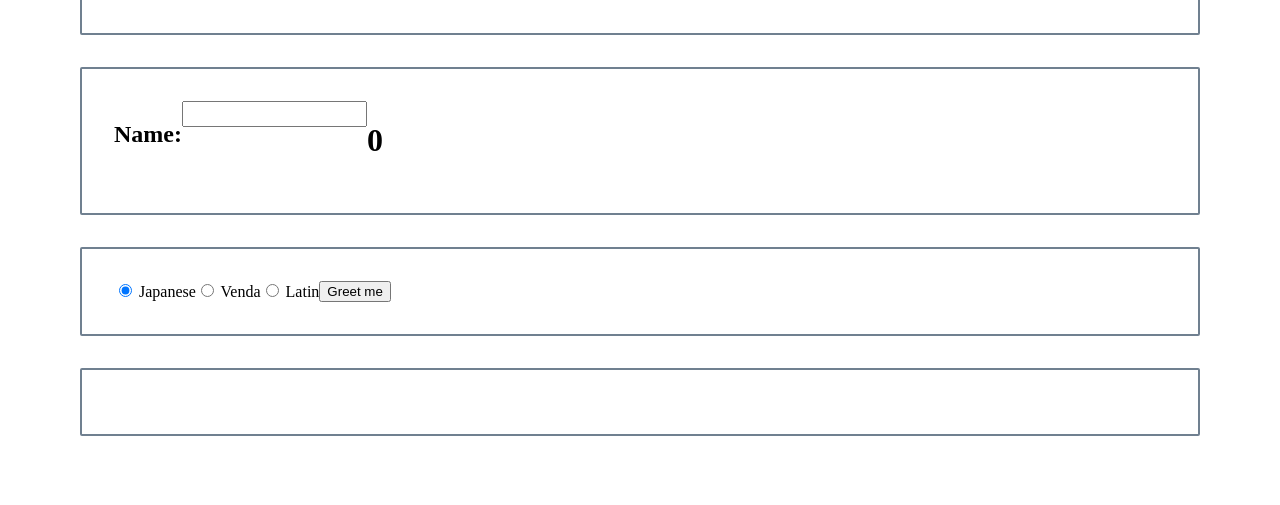
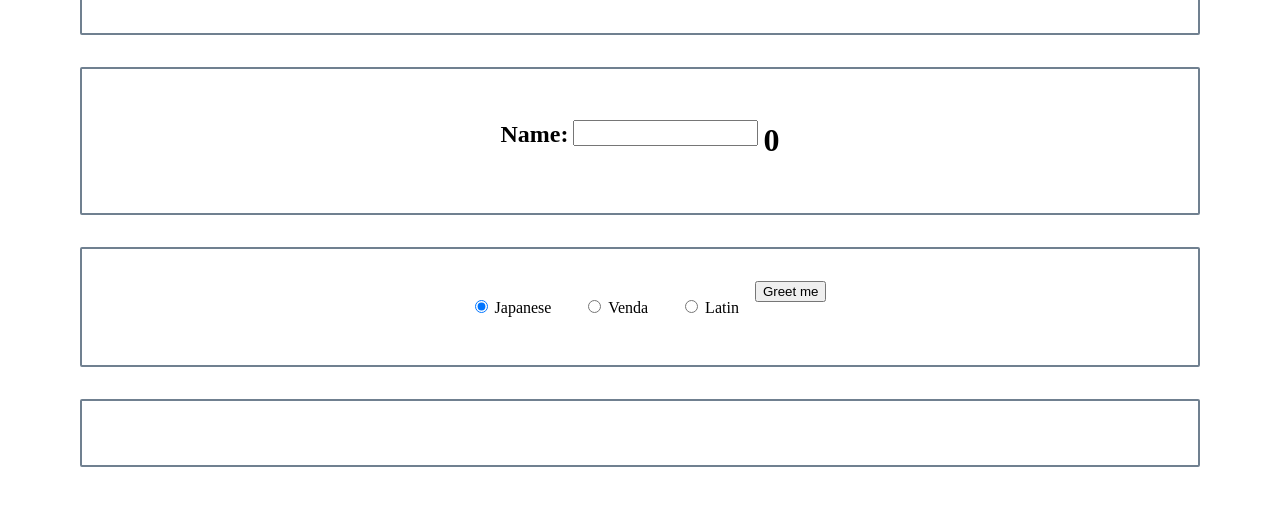
Before and after one commit to V203/greetings-exercise, a plain HTML site: page index.html in a window 1280 px wide. Shown: the part 193-698 px from the top of the page. Drawn offline with Linux system fonts and the light colour scheme.

Commit message:
11:01 codex

```diff
--- a/css/style.css
+++ b/css/style.css
@@ -23,7 +23,10 @@
     float: right;
 }
 .enter-name-field{
+    margin-top: 19px;
     height: 20px;
+    margin-left: 5px;
+    margin-right: 5px;
 }
 
 
@@ -49,8 +52,18 @@ body{
     margin: 2em 2em 2em 2em;
     padding: 1em 1em 1em 1em;
 }
+.center{
+    margin-left: auto;
+    margin-right: auto;
+    display: flex;
+    flex-flow: row;
+}
 
-@media only screen and (max-width :555px){
+label{
+    margin: 1em 1em;
+}
+
+@media only screen and (max-width :668px){
 .greet-div-top{
     display: flex;
     flex-flow: column;
@@ -67,5 +80,9 @@ body{
     margin-left: auto;
     margin-right: auto;
 }
+.center{
+    display: flex;
+    flex-flow: column;
+}
 
 }
--- a/index.html
+++ b/index.html
@@ -18,6 +18,7 @@
     </div>
 
     <div class="greet-div-top">
+        <div class="center">
             <span class="span-name">
                 <h2>
                     Name:
@@ -31,12 +32,13 @@
                     0
                 </h1>
             </span>
-
+        </div>
     </div>
 
     <div class="radio-greet-btn">
+        <div class="center">
             <label class="japanese">
-            <input type="radio" name="rdio" value="japanese"  class="rdio" checked="">
+                <input type="radio" name="rdio" value="japanese" class="rdio" checked="">
                 <span>Japanese</span>
             </label>
 
@@ -53,19 +55,22 @@
                     Latin
                 </span>
             </label>
+
             <div class="greetCtrl">
                 <button class="greetBtn">
                     Greet me
                 </button>
             </div>
 
+        </div>
 
     </div>
 
         <div class="output_div">
+            <div class="center"></div>
 
         </div>
-
+    </div>
 
 
 
```
Lines whose indentation alone changed are shown as unchanged.
